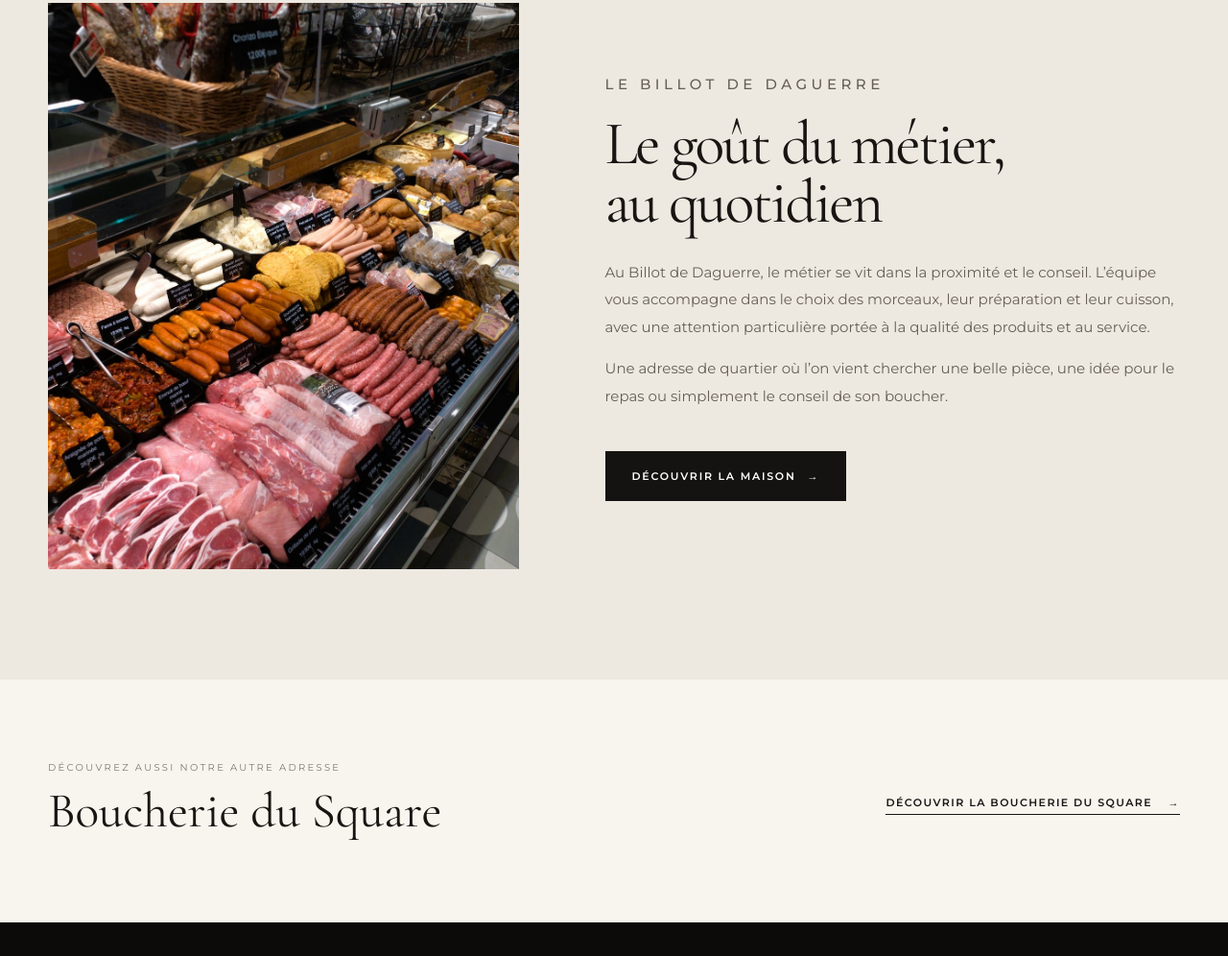
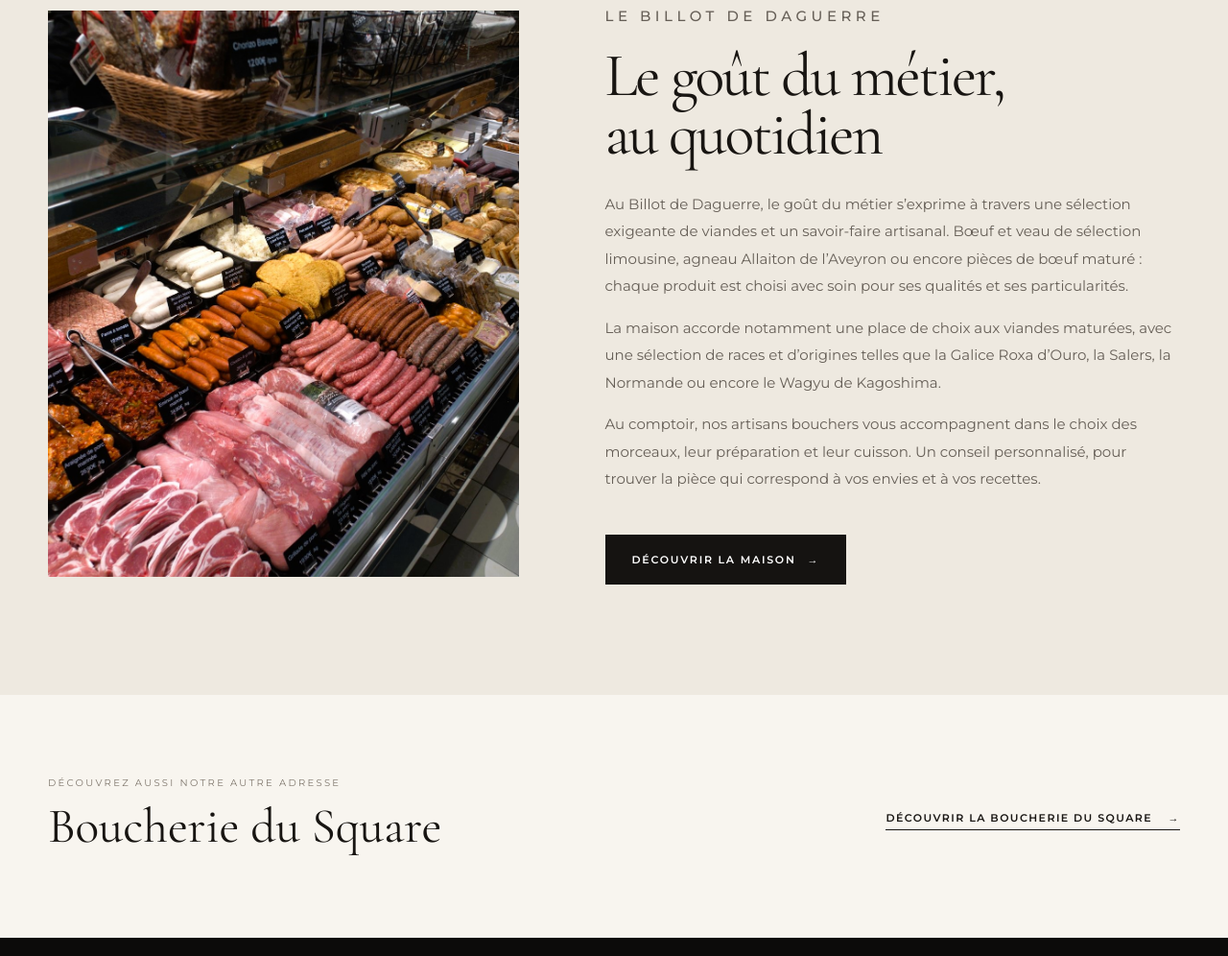
Before and after one commit to Lebillotetlesquare/le-billot-et-le-square, a plain HTML site: page billot-de-daguerre.html in a window 1280 px wide. Shown: the part 1444-2440 px from the top of the page at 96% size. Drawn offline with nearby package versions, Linux system fonts and the light colour scheme.

Commit message:
Update billot-de-daguerre.html

```diff
--- a/billot-de-daguerre.html
+++ b/billot-de-daguerre.html
@@ -567,27 +567,27 @@
         <p class="section-kicker">Le Billot de Daguerre</p>
 
         <h2>Le goût du métier,<br>au quotidien</h2>
+<p>
+  Au Billot de Daguerre, le goût du métier s’exprime à travers une
+  sélection exigeante de viandes et un savoir-faire artisanal.
+  Bœuf et veau de sélection limousine, agneau Allaiton de l’Aveyron
+  ou encore pièces de bœuf maturé : chaque produit est choisi
+  avec soin pour ses qualités et ses particularités.
+</p>
 
-        <p>
-          Au Billot de Daguerre,
-          le métier se vit dans la proximité
-          et le conseil.
-          L’équipe vous accompagne
-          dans le choix des morceaux,
-          leur préparation et leur cuisson,
-          avec une attention particulière
-          portée à la qualité des produits
-          et au service.
-        </p>
+<p>
+  La maison accorde notamment une place de choix aux viandes maturées,
+  avec une sélection de races et d’origines telles que la Galice
+  Roxa d’Ouro, la Salers, la Normande ou encore le Wagyu de Kagoshima.
+</p>
 
-        <p>
-          Une adresse de quartier
-          où l’on vient chercher
-          une belle pièce,
-          une idée pour le repas
-          ou simplement le conseil
-          de son boucher.
-        </p>
+<p>
+  Au comptoir, nos artisans bouchers vous accompagnent dans le choix
+  des morceaux, leur préparation et leur cuisson.
+  Un conseil personnalisé, pour trouver la pièce qui correspond
+  à vos envies et à vos recettes.
+</p>
+
 
         <a href="la-maison.html" class="btn btn-dark">
           Découvrir la Maison <span>→</span>
```
